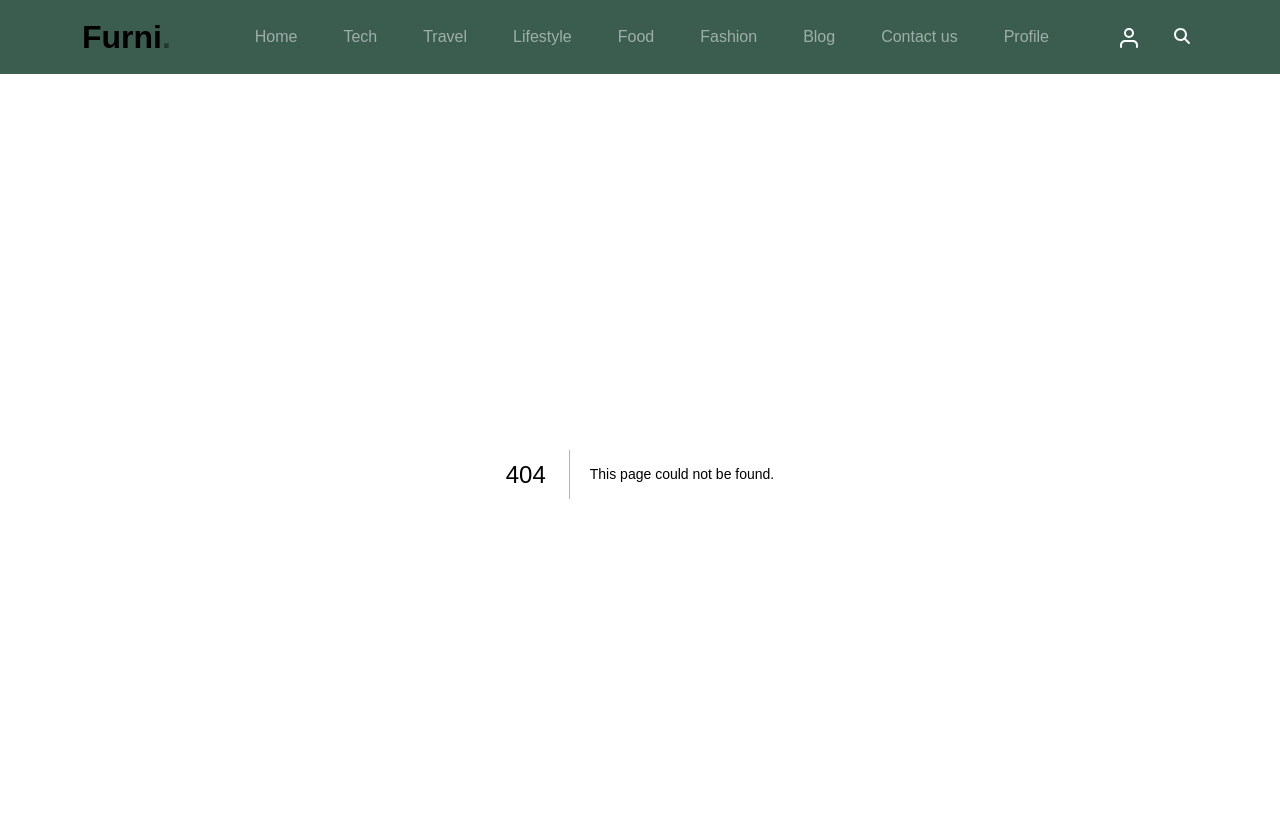
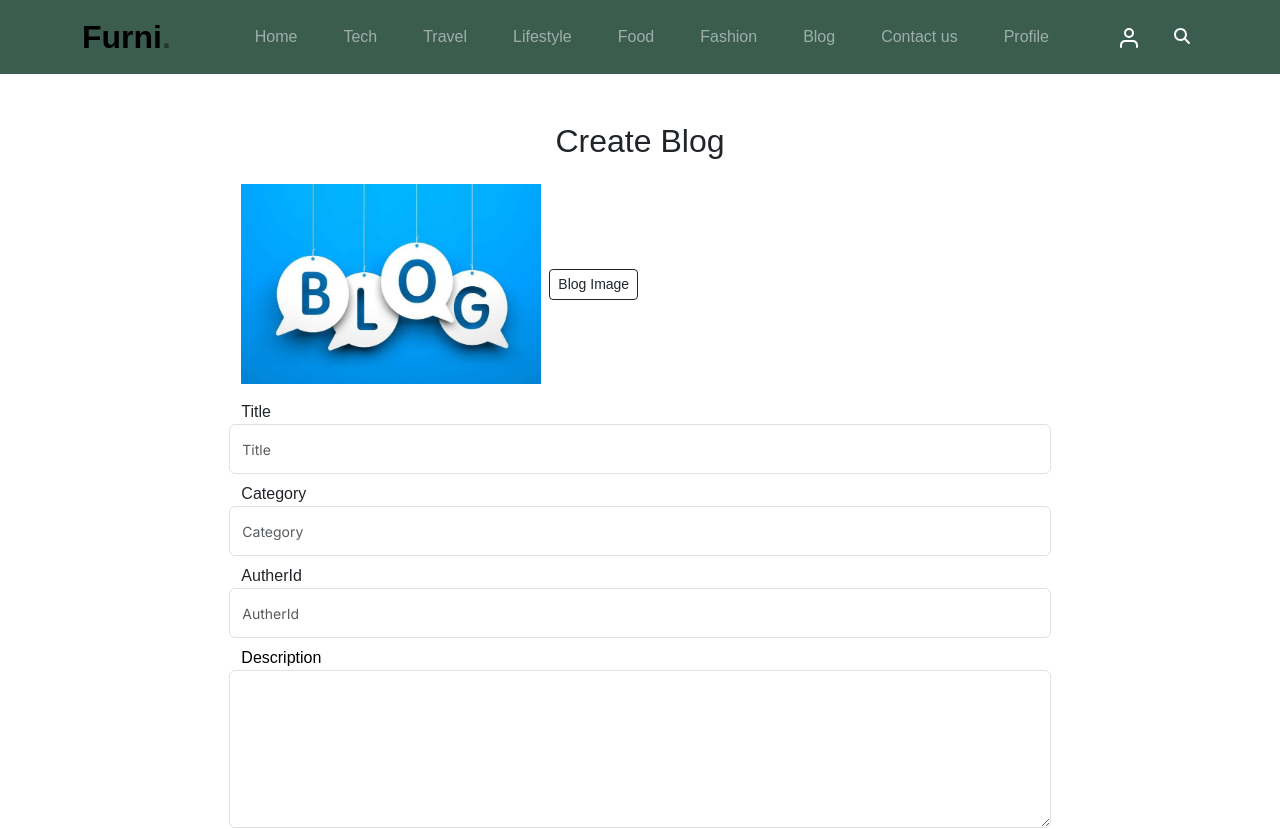
Before and after one commit to Rohitwebd/blog-f, a Next.js app: page /create-blog in a window 1280 px wide. Before the commit this address had no page. Shown: the top 829 px of the page. Built offline with nearby package versions, Linux system fonts and the light colour scheme.

Commit message:
maja aaya aaj

```diff
--- a/package.json
+++ b/package.json
@@ -20,6 +20,7 @@
     "next": "14.1.0",
     "react": "^18",
     "react-dom": "^18",
+    "react-toastify": "^10.0.5",
     "yup": "^1.4.0"
   },
   "devDependencies": {
--- a/src/app/(components)/Schema/page.js
+++ b/src/app/(components)/Schema/page.js
@@ -22,3 +22,10 @@ export const ResetpasswordSchema = Yup.object({
     .required()
     .oneOf([Yup.ref("new_password"), null], "Password must match"),
 });
+
+export const createblogSchema = Yup.object({
+  title: Yup.string().min(4).max(40).required("Please enter your title"),
+  Category: Yup.string().required("Please select your blog Category"),
+  AutherId: Yup.string().required("Please enter your AutherId"),
+  Description: Yup.string().required("Please enter your Blog Description"),
+});
--- /dev/null
+++ b/src/app/(components)/create-blog/page.js
@@ -0,0 +1,137 @@
+"use client"
+import { useState } from "react";
+import { useFormik } from "formik";
+import { createblogSchema } from "../Schema/page";
+import blogimage from "../../../../public/images/timelinepic2.jpg"
+import Image from "next/image";
+
+
+const initialValues = {
+    title: "",
+    Category: "",
+    AutherId: "",
+    Description: ""
+
+};
+
+export default function Createblog() {
+
+    const { values, errors, touched, handleBlur, handleChange, handleSubmit } =
+        useFormik({
+            initialValues,
+            validationSchema: createblogSchema,
+            validateOnChange: true,
+            validateOnBlur: false,
+            onSubmit: (values, action) => {
+                console.log(
+                    values
+                );
+                action.resetForm();
+            },
+        });
+
+
+    const [blogimg, setBlogimg] = useState(blogimage);
+    function blogimgChange(e) {
+        console.log(e.target.files);
+        setBlogimg(URL.createObjectURL(e.target.files[0]));
+    }
+
+    return (
+        <>
+            <div className="container-fluid justify-content-center">
+                <div className="row">
+
+                    <div className="col-md-2"></div>
+
+                    <div className="col-md-8">
+                        <div className="p-3 py-5">
+                            <div className="d-flex justify-content-center align-items-center mb-3">
+                                <h2>Create Blog</h2>
+                            </div>
+                            <form onSubmit={handleSubmit}>
+                                <div className="align-items-center">
+                                    <Image height={200} width={300} src={blogimg} alt="blog-img" />
+                                    <input type="file" id="file" onChange={blogimgChange} className="d-none" />
+                                    <label htmlFor="file" className="btn btn-outline-dark btn-sm m-2">Blog Image</label>
+                                </div>
+
+                                <div className="row mt-2">
+
+                                    <label className="labels mt-2">Title</label>
+                                    <input
+                                        className="form-control"
+                                        type="title"
+                                        autoComplete="off"
+                                        name="title"
+                                        id="title"
+                                        placeholder="Title"
+                                        value={values.userName}
+                                        onChange={handleChange}
+                                        onBlur={handleBlur}
+                                    />
+                                    {errors.title && touched.title ? (
+                                        <p className="form-error">{errors.title}</p>
+                                    ) : null}
+
+                                    <label className="labels mt-2">Category</label>
+                                    <input
+                                        className="form-control"
+                                        type="Category"
+                                        autoComplete="off"
+                                        name="Category"
+                                        id="Category"
+                                        placeholder="Category"
+                                        value={values.userName}
+                                        onChange={handleChange}
+                                        onBlur={handleBlur}
+                                    />
+                                    {errors.Category && touched.Category ? (
+                                        <p className="form-error">{errors.Category}</p>
+                                    ) : null}
+
+                                    <label className="labels mt-2">AutherId</label>
+                                    <input
+                                        className="form-control"
+                                        type="AutherId"
+                                        autoComplete="off"
+                                        name="AutherId"
+                                        id="AutherId"
+                                        placeholder="AutherId"
+                                        value={values.userName}
+                                        onChange={handleChange}
+                                        onBlur={handleBlur}
+                                    />
+                                    {errors.AutherId && touched.AutherId ? (
+                                        <p className="form-error">{errors.AutherId}</p>
+                                    ) : null}
+
+                                    <label className="text-black mt-2">Description</label>
+                                    <textarea
+                                        className="form-control"
+                                        type="Description"
+                                        autoComplete="off"
+                                        name="Description"
+                                        id="Description"
+                                        cols="35"
+                                        rows="6"
+                                        value={values.userName}
+                                        onChange={handleChange}
+                                        onBlur={handleBlur} ></textarea>
+                                    {errors.Description && touched.Description ? (
+                                        <p className="form-error">{errors.Description}</p>
+                                    ) : null}
+
+                                </div>
+                                <div className="mt-5 text-center">
+                                    <button className="btn btn-primary profile-button" type="submit">Upload Blog</button>
+                                </div>
+                            </form>
+                        </div>
+                    </div>
+                    <div className="col-md-2"></div>
+                </div>
+            </div>
+        </>
+    )
+}
--- a/src/app/(components)/profile/page.js
+++ b/src/app/(components)/profile/page.js
@@ -32,7 +32,7 @@ export default function Profile() {
                                 <ul className="list-inline mb-0">
                                     <li className="list-inline-item">
                                         <small className="text-muted">
-                                            <Link href={"#"} className="btn btn-outline-dark btn-sm btn-block"> Create Blog </Link>
+                                            <Link href={"/create-blog"} className="btn btn-outline-dark btn-sm btn-block"> Create Blog </Link>
                                         </small>
                                     </li>
                                     <li className="list-inline-item">
--- a/src/app/layout.js
+++ b/src/app/layout.js
@@ -6,6 +6,8 @@ import Footer from "./shared/footer";
 import "bootstrap/dist/css/bootstrap.css";
 import BootstrapClient from "./shared/Bootstrapclient";
 import "@fortawesome/fontawesome-free";
+import { ToastContainer, toast } from 'react-toastify';
+import 'react-toastify/dist/ReactToastify.css';
 
 
 const inter = Inter({ subsets: ["latin"] });
@@ -23,6 +25,7 @@ export default function RootLayout({ children }) {
         {children}
         <BootstrapClient/>
         <Footer />
+        <ToastContainer />
       </body>
 
 
--- a/src/app/page.js
+++ b/src/app/page.js
@@ -11,7 +11,6 @@ export default function Home() {
               <div className="intro-excerpt">
                 <h1>Modern Interior <span clsas="d-block">Design Studio</span></h1>
                 <p className="mb-4">Donec vitae odio quis nisl dapibus malesuada. Nullam ac aliquet velit. Aliquam vulputate velit imperdiet dolor tempor tristique.</p>
-                <p><a href="" className="btn btn-secondary me-2">Shop Now</a><a href="#" className="btn btn-white-outline">Explore</a></p>
               </div>
             </div>
             <div className="col-lg-7">
```
Also changed, not shown: src/app/(components)/login/page.js (+7 -1 lines), 1 other file (tests, documents, lock files or other folders).
